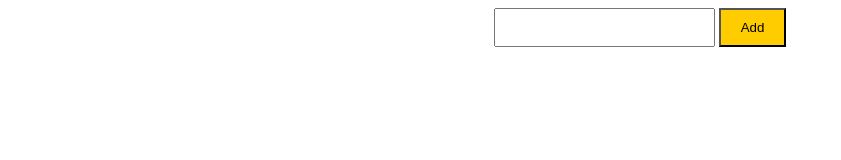
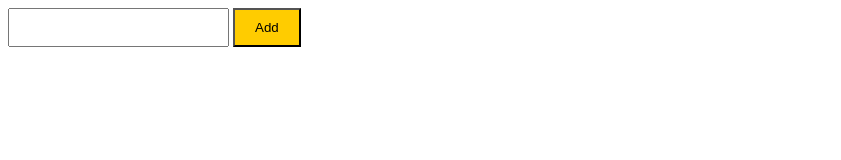
Before and after one commit to antonredko/to_do_list, a plain HTML site: page index.html in a window 1280 px wide. Shown: the whole page, without its empty margins (0-841 px from the left). Drawn offline with Linux system fonts and the light colour scheme.

Commit message:
Update index.html

```diff
--- a/index.html
+++ b/index.html
@@ -4,9 +4,6 @@
   <meta charset="UTF-8">
   <title>Form work1</title>
   <style>
-    header{
-      text-align: center;
-    }
     .done{
       text-decoration: line-through;
     }
@@ -32,6 +29,7 @@
       font-family: 'Miss Fajardose', cursive;
       background-image: url("img/blat.png");
       background-repeat: no-repeat;
+      margin: 0 auto;
     }
   </style>
 </head>
```
